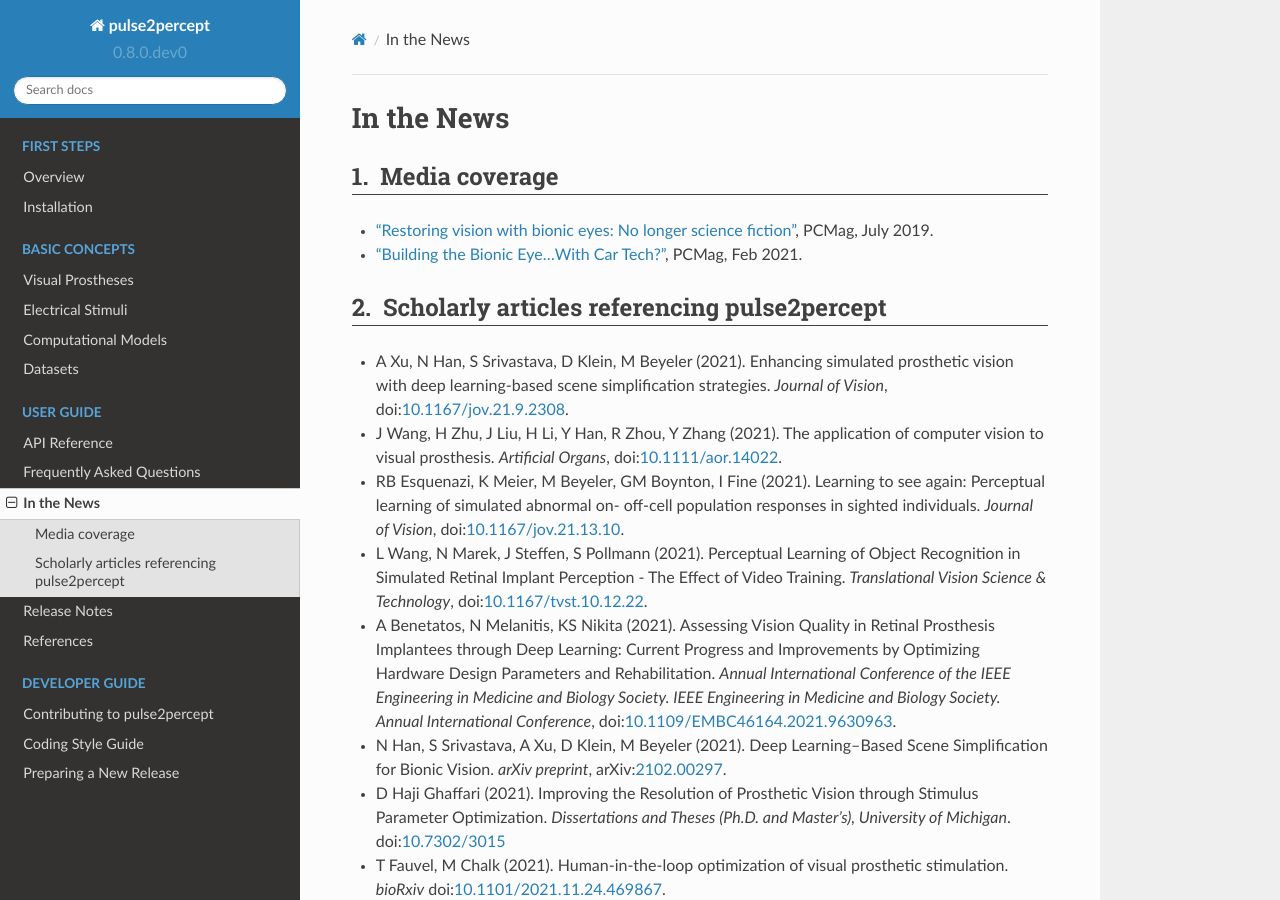
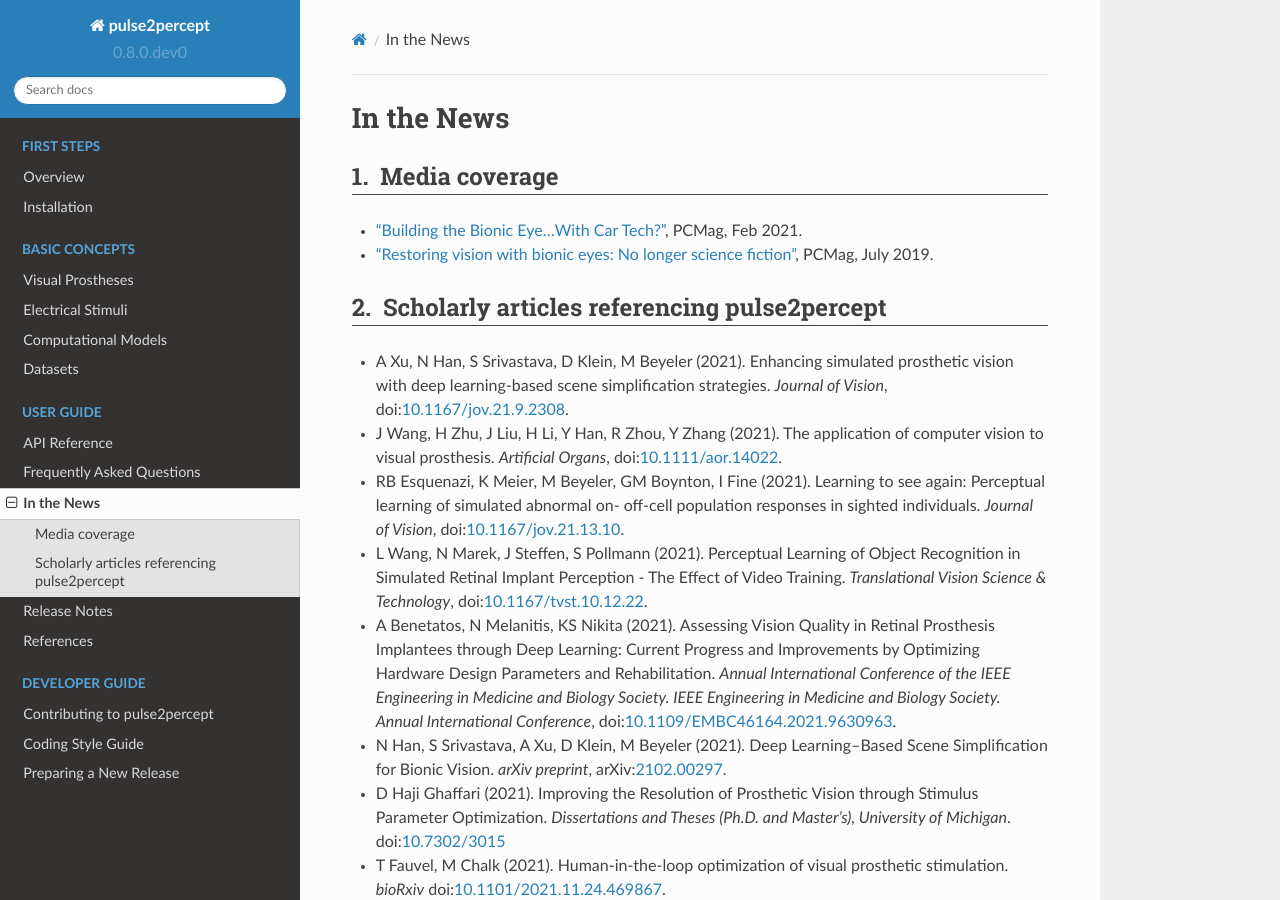
Before and after one commit to pulse2percept/pulse2percept, a Sphinx documentation site: the page built from doc/users/news.rst, in a window 1280 px wide and 900 px high. Built offline with Sphinx 7.4.7 and the Read the Docs theme 2.0.0, drawn with Linux system fonts in a browser that asks for light colours; pages that are not in the unit, such as notebooks, are missing from menus.

Commit message:
FW - change sequence

```diff
--- a/doc/users/news.rst
+++ b/doc/users/news.rst
@@ -7,9 +7,9 @@ In the News
 Media coverage
 ==============
 
+* `"Building the Bionic Eye...With Car Tech?" <https://www.pcmag.com/news/building-the-bionic-eyewith-car-tech>`_, PCMag, Feb 2021.
+
 * `"Restoring vision with bionic eyes: No longer science fiction" <https://www.pcmag.com/news/369401/restoring-vision-with-bionic-eyes-no-longer-science-fiction>`_, PCMag, July 2019.
-
-* `"Building the Bionic Eye...With Car Tech?" <https://www.pcmag.com/news/building-the-bionic-eyewith-car-tech>`_, PCMag, Feb 2021.
 
 Scholarly articles referencing pulse2percept
 ============================================
```
